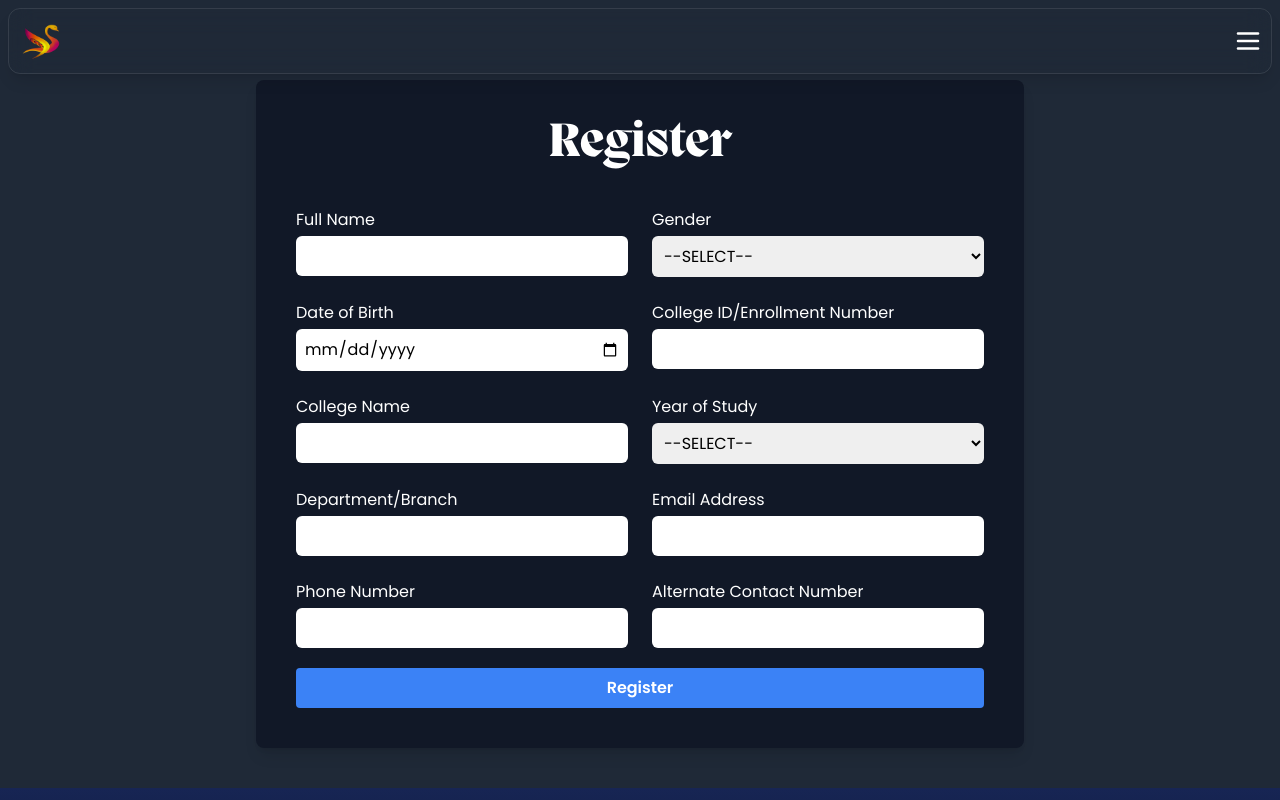
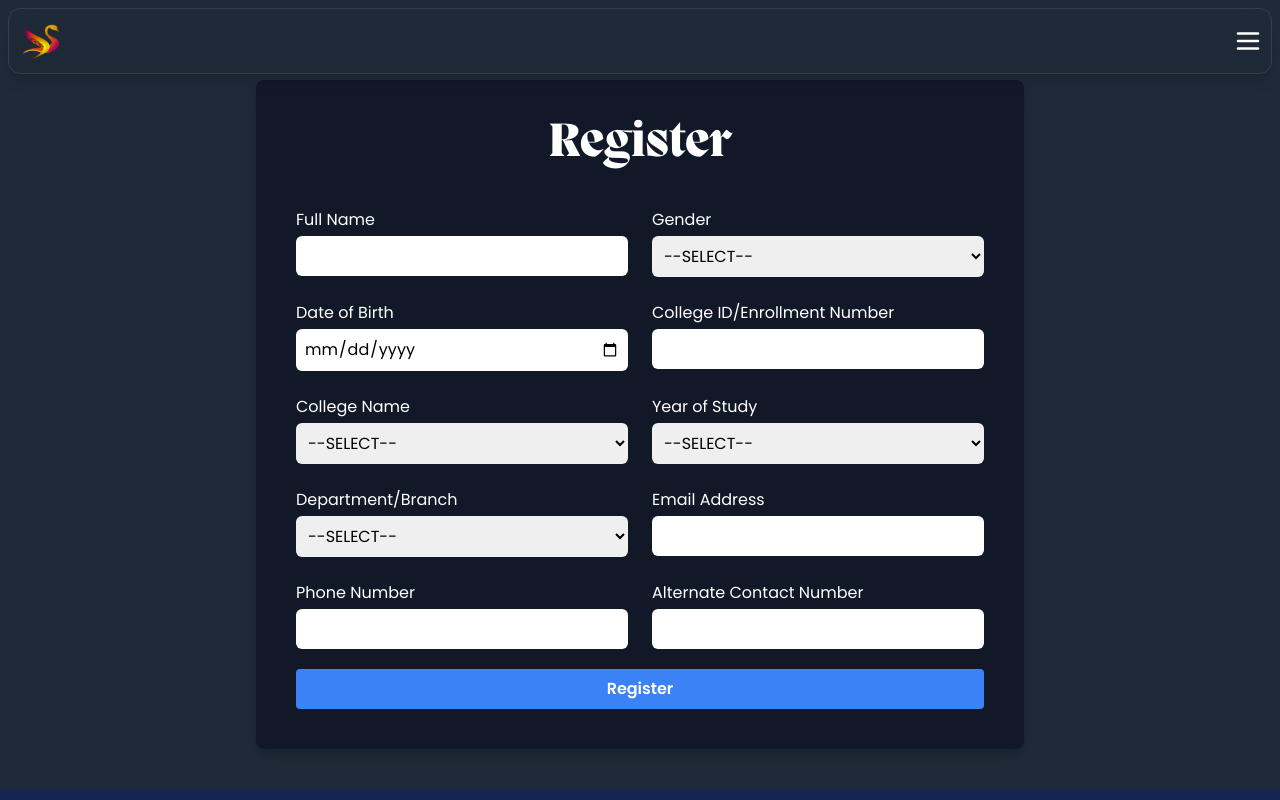
Before and after one commit to NIT-Meghalaya-Coding-Club/shishir-2026, a Next.js app: page /register-form in a window 1280 px wide. Shown: the top 800 px of the page. Built offline with nearby package versions, Linux system fonts and the light colour scheme.

Commit message:
made college name and branch from text input to dropdown input

```diff
--- a/src/app/register-form/page.tsx
+++ b/src/app/register-form/page.tsx
@@ -79,13 +79,22 @@ const RegisterForm: React.FC = () => {
                     title="College ID/Enrollment Number"
                     type="text"
                   />
-                  <InputBox
+                  <Dropdown
                     onChange={(e) =>
                       setFormDetails({ ...formDetails, collegeName: e.target.value })
                     }
                     title="College Name"
-                    type="text"
+                    options={["--SELECT--", "NIT Meghalaya", "St. Anthony's College, Shillong","St. Edmund's College, Shillong", "Other"]}
                   />
+                  {formDetails.collegeName === "Other" && (
+                    <InputBox
+                      onChange={(e) =>
+                        setFormDetails({ ...formDetails, collegeName: e.target.value })
+                      }
+                      title="Enter College Name"
+                      type="text"
+                    />
+                  )}
                   <Dropdown
                     onChange={(e) =>
                       setFormDetails({ ...formDetails, yearOfStudy: e.target.value })
@@ -95,13 +104,22 @@ const RegisterForm: React.FC = () => {
                       "--SELECT--","1st Year","2nd Year","3rd Year","4th Year","5th Year",
                     ]}
                   />
-                  <InputBox
+                  <Dropdown
                     onChange={(e) =>
                       setFormDetails({ ...formDetails, department: e.target.value })
                     }
                     title="Department/Branch"
-                    type="text"
+                    options={["--SELECT--","Mechanical","Computer Sc", "Electrical", "Electronics and Comm.", "Civil", "Other"]}
                   />
+                  {formDetails.department === 'Other' && (
+                    <InputBox
+                      onChange={(e) => {
+                        setFormDetails({...formDetails, department: e.target.value})
+                      }}
+                      title="Department/Branch"
+                      type="text"
+                    />
+                  )}
                   <InputBox
                     onChange={(e) =>
                       setFormDetails({ ...formDetails, email: e.target.value })
```
